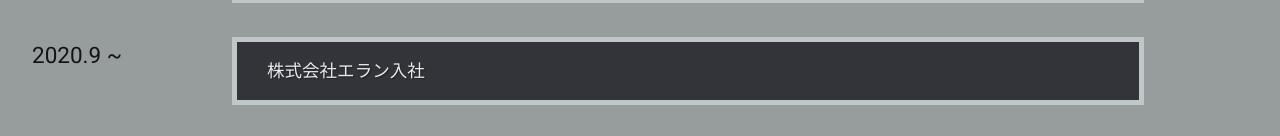
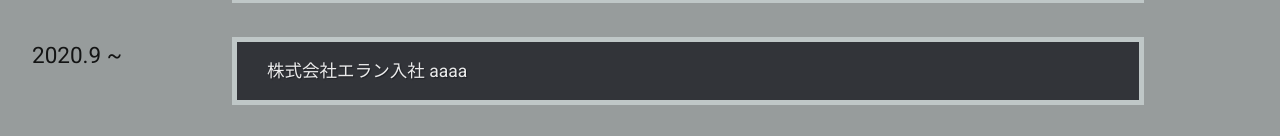
Before and after one commit to Nagamasa/portfolio, a Vue app: page /profile in a window 1280 px wide. Shown: the part 816-952 px from the top of the page. Built offline with nearby package versions, Linux system fonts and the light colour scheme.

Commit message:
test commit

```diff
--- a/src/views/ProfileView.vue
+++ b/src/views/ProfileView.vue
@@ -12,7 +12,7 @@
     <br>
     <LeafRow title="2019.10 ~ 2020.6" sentence="大手SIerにてシステム開発に従事" substance="ログ分析ツールの改修・対話型サービスにおけるアプリケーション開発" language="[使用言語] Node.js" framework="[フレームワーク] Express" versioncontrol="[バージョン管理] Git" other="[その他] Docker, ElasticSearch, Kibana, ansible"></LeafRow>
     <br>
-    <LeafRow title="2020.9 ~ " sentence="株式会社エラン入社" ></LeafRow>
+    <LeafRow title="2020.9 ~ " sentence="株式会社エラン入社 aaaa" ></LeafRow>
     <br>
     <LeafRow title="" sentence="情報システム部にてシステム開発・保守に従事" language="[使用言語] PHP, JavaScript, C#" framework="[フレームワーク] Laravel, Vue" db="[DB] PostgreSQL" versioncontrol="[バージョン管理] Git" other="[その他] AWS, Docker, OpenSearch"></LeafRow>
   </div>
```
